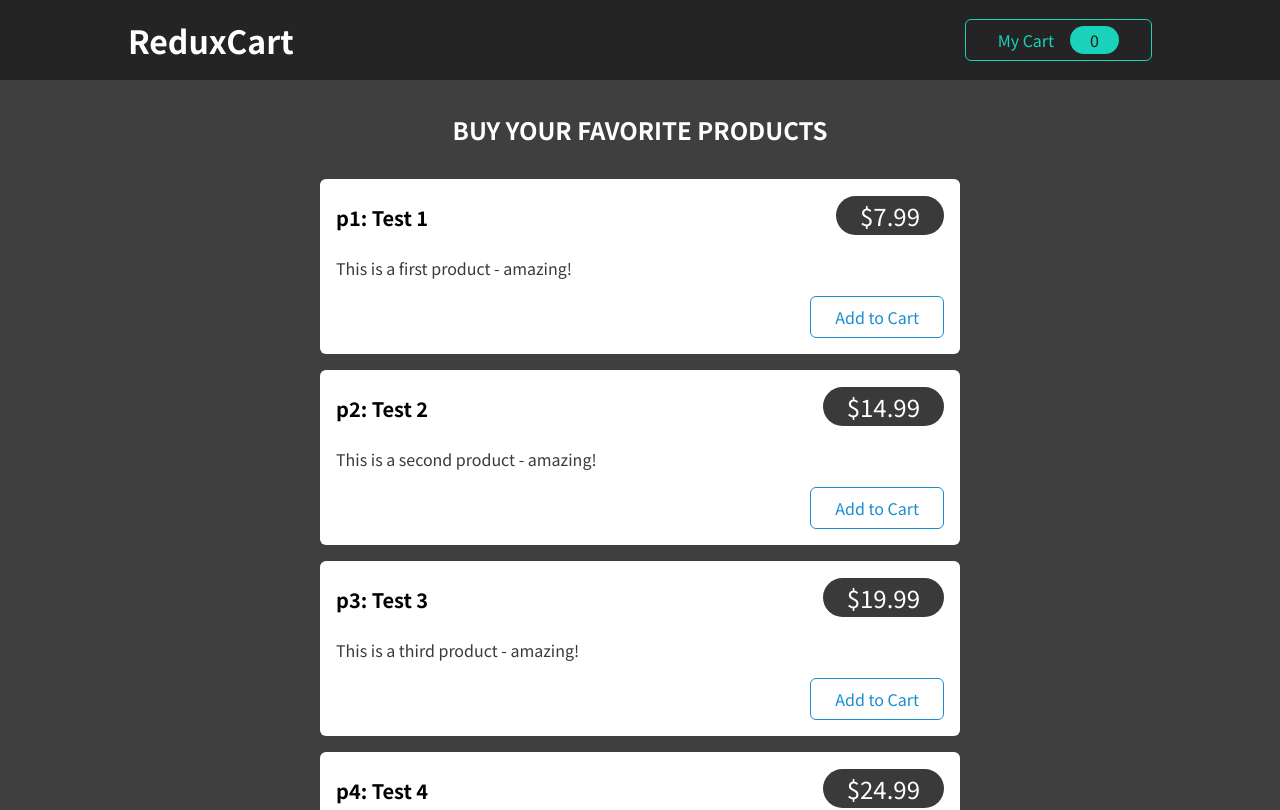
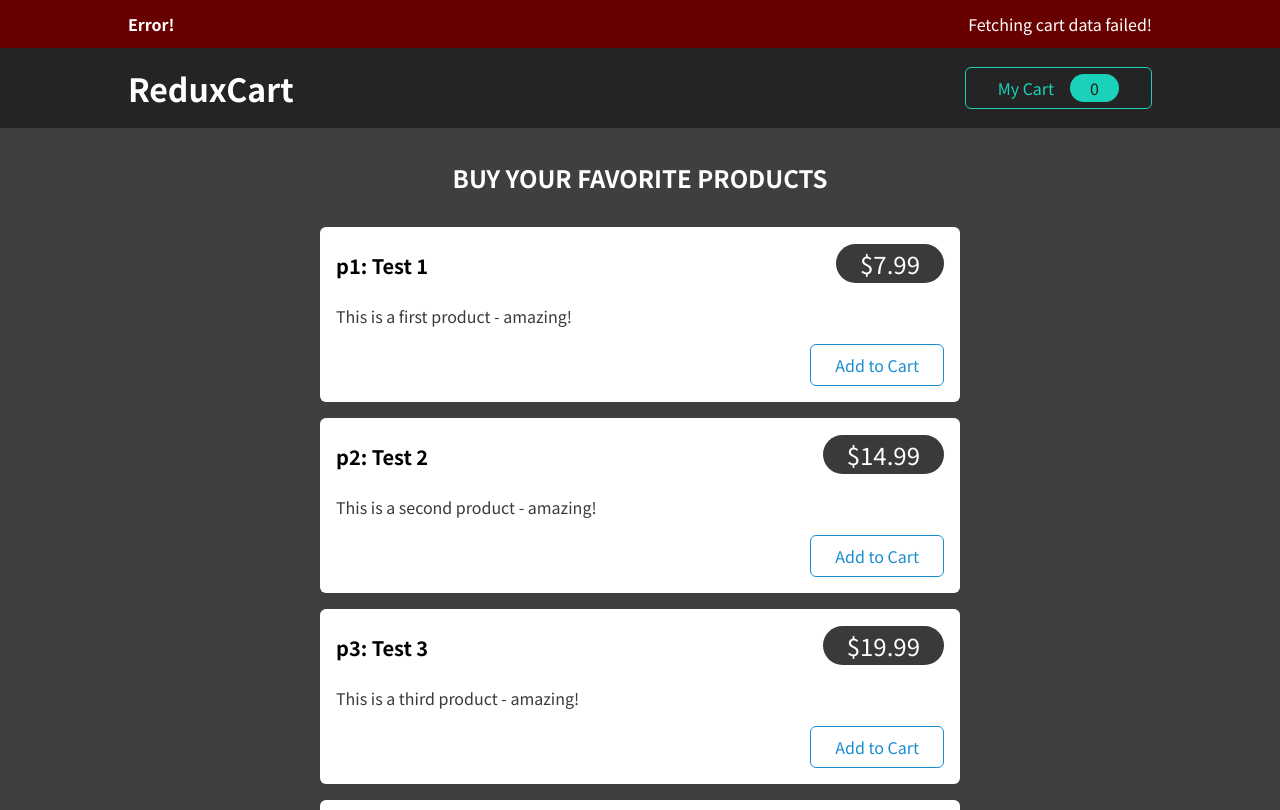
Before and after one commit to Mo3wadIbrahim/redux-advanced-app, a React (Create React App) app: page / in a window 1280 px wide. Shown: the top 810 px of the page. Built offline with nearby package versions, Linux system fonts and the light colour scheme; no server answers.

Commit message:
App Update

```diff
--- a/src/App.js
+++ b/src/App.js
@@ -1,15 +1,18 @@
 import Cart from "./components/Cart/Cart";
 import Layout from "./components/Layout/Layout";
 import Products from "./components/Shop/Products";
-import { useEffect } from "react";
+import { useEffect, Fragment } from "react";
 import { useSelector, useDispatch } from "react-redux";
 import { cartActions } from "./store/cartSlice";
 
-let isInitial = true;
+import { uiActions } from "./store/uiSlice";
+import Notification from "./components/UI/Notification";
 
 function App() {
   const isCartOpen = useSelector((state) => state.ui.isCartOpen);
   const cart = useSelector((state) => state.cart);
+  const notification = useSelector((state) => state.ui.notification);
+  const isDataFetched = useSelector((state) => state.ui.isDataFetched);
   const dispatch = useDispatch();
 
   useEffect(() => {
@@ -22,12 +25,25 @@ function App() {
 
         const data = await response.json();
 
+        dispatch(
+          uiActions.showNotification({
+            status: "success",
+            title: "Success!",
+            message: "Cart data fetched successfully!",
+          }),
+        );
         dispatch(cartActions.replaceCart(data));
+        dispatch(uiActions.setIsDataFetched());
       } catch (error) {
-        console.error("Fetching failed:", error);
+        dispatch(
+          uiActions.showNotification({
+            status: "error",
+            title: "Error!",
+            message: "Fetching cart data failed!",
+          }),
+        );
       }
     };
-
     fetchCartData();
   }, [dispatch]);
   useEffect(() => {
@@ -40,21 +56,41 @@ function App() {
             body: JSON.stringify(cart),
           },
         );
-        if (!response.ok) throw new Error("Sending cart data failed.");
+        dispatch(
+          uiActions.showNotification({
+            status: "success",
+            title: "Success!",
+            message: "Cart data sent successfully!",
+          }),
+        );
       } catch (error) {
-        console.error("Sending failed:", error);
+        dispatch(
+          uiActions.showNotification({
+            status: "error",
+            title: "Error!",
+            message: "Sending cart data failed!",
+          }),
+        );
       }
     };
-
-    if (isInitial) {
-      isInitial = false;
+    if (!isDataFetched) {
       return;
     }
-
     sendRequest();
   }, [cart]);
 
-  return <Layout>{isCartOpen ? <Cart /> : <Products />}</Layout>;
+  return (
+    <Fragment>
+      {notification && (
+        <Notification
+          status={notification.status}
+          title={notification.title}
+          message={notification.message}
+        />
+      )}
+      <Layout>{isCartOpen ? <Cart /> : <Products />}</Layout>
+    </Fragment>
+  );
 }
 
 export default App;
--- /dev/null
+++ b/src/components/UI/Notification.js
@@ -0,0 +1,23 @@
+import classes from "./Notification.module.css";
+
+const Notification = (props) => {
+  let specialClasses = "";
+
+  if (props.status === "error") {
+    specialClasses = classes.error;
+  }
+  if (props.status === "success") {
+    specialClasses = classes.success;
+  }
+
+  const cssClasses = `${classes.notification} ${specialClasses}`;
+
+  return (
+    <section className={cssClasses}>
+      <h2>{props.title}</h2>
+      <p>{props.message}</p>
+    </section>
+  );
+};
+
+export default Notification;
--- /dev/null
+++ b/src/components/UI/Notification.module.css
@@ -0,0 +1,24 @@
+.notification {
+  width: 100%;
+  height: 3rem;
+  background-color: #1a8ed1;
+  display: flex;
+  justify-content: space-between;
+  padding: 0.5rem 10%;
+  align-items: center;
+  color: white;
+}
+
+.notification h2,
+.notification p {
+  font-size: 1rem;
+  margin: 0;
+}
+
+.error {
+  background-color: #690000;
+}
+
+.success {
+  background-color: #1ad1b9;
+}
--- a/src/store/uiSlice.js
+++ b/src/store/uiSlice.js
@@ -4,10 +4,22 @@ const uiSlice = createSlice({
   name: "ui",
   initialState: {
     isCartOpen: false,
+    notification: null,
+    isDataFetched: false,
   },
   reducers: {
     toggleCart: (state) => {
       state.isCartOpen = !state.isCartOpen;
+    },
+    showNotification: (state, action) => {
+      state.notification = {
+        status: action.payload.status,
+        title: action.payload.title,
+        message: action.payload.message,
+      };
+    },
+    setIsDataFetched: (state, action) => {
+      state.isDataFetched = true;
     },
   },
 });
```
